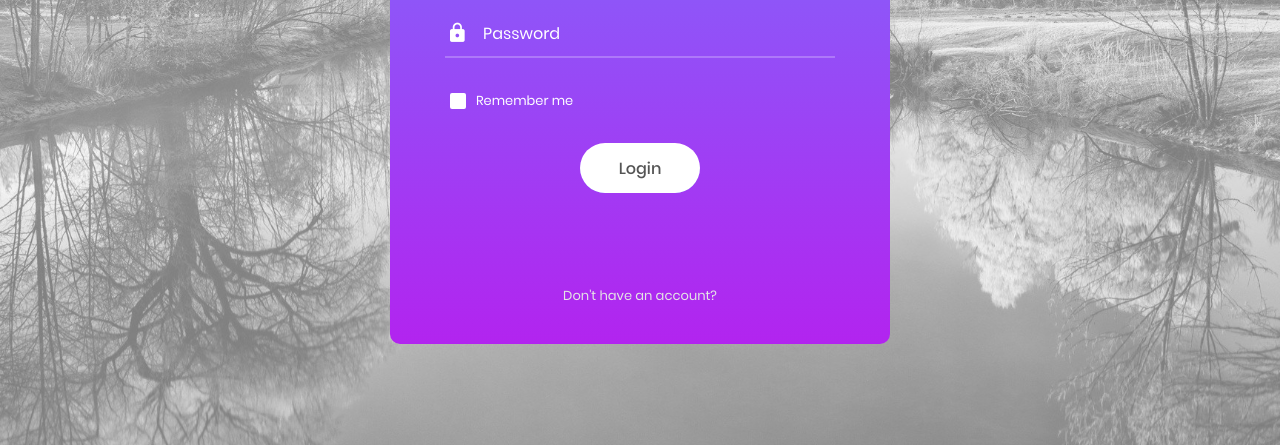
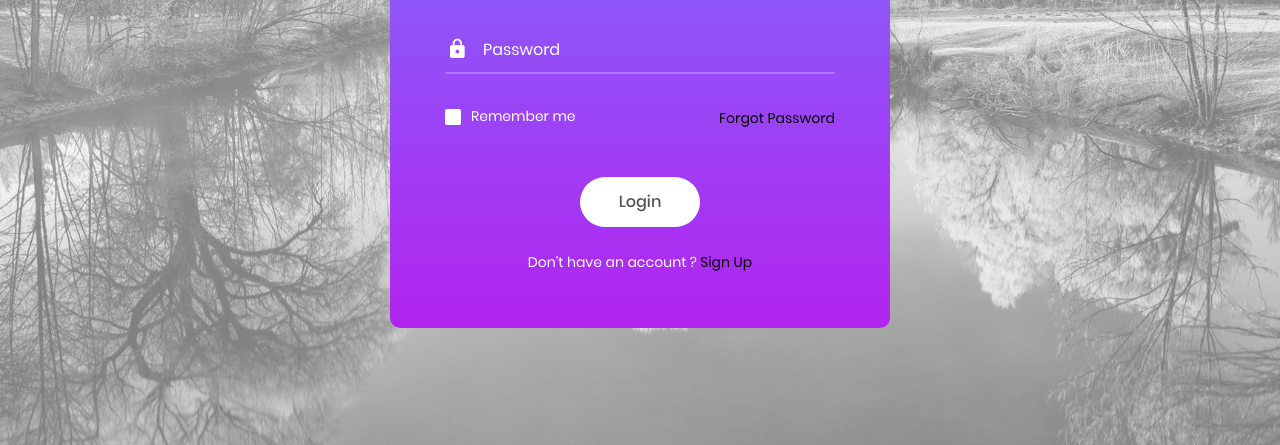
Before and after one commit to kelvinmuhindi/User-Authentication-System, a plain HTML site: page index.html in a window 1280 px wide. Shown: the part 355-800 px from the top of the page. Drawn offline with Linux system fonts and the light colour scheme.

Commit message:
add signup

```diff
--- a/css/main.css
+++ b/css/main.css
@@ -38,12 +38,12 @@ body, html {
 	font-family: Poppins-Regular, sans-serif;
 }
 
-/*---------------------------------------------*/
+/*---------------x------------------------------*/
 a {
 	font-family: Poppins-Regular;
 	font-size: 14px;
 	line-height: 1.7;
-	color: #666666;
+	color: #000000;
 	margin: 0px;
 	transition: all 0.4s;
 	-webkit-transition: all 0.4s;
@@ -69,7 +69,7 @@ p {
 	font-family: Poppins-Regular;
 	font-size: 14px;
 	line-height: 1.7;
-	color: #666666;
+	color: white;
 	margin: 0px;
 }
 
@@ -139,7 +139,7 @@ iframe {
 [ Utility ]*/
 .txt1 {
   font-family: Poppins-Regular;
-  font-size: 13px;
+  font-size: 14px;
   color: #e5e5e5;
   line-height: 1.5;
 }
@@ -151,6 +151,13 @@ iframe {
 .limiter {
   width: 100%;
   margin: 0 auto;
+}
+
+.forgot-pass {
+  position: relative;
+  top: 2px;
+  font-size: 14px;
+  box-sizing: border-box;
 }
 
 .container-login100 {
@@ -346,7 +353,7 @@ iframe {
 
 .label-checkbox100 {
   font-family: Poppins-Regular;
-  font-size: 13px;
+  font-size: 14px;
   color: #fff;
   line-height: 1.2;
 
@@ -359,7 +366,7 @@ iframe {
 .label-checkbox100::before {
   content: "\f26b";
   font-family: Material-Design-Iconic-Font;
-  font-size: 13px;
+  font-size: 14px;
   color: transparent;
 
   display: -webkit-box;
@@ -498,7 +505,7 @@ iframe {
 
   font-family: Poppins-Regular;
   color: #c80000;
-  font-size: 13px;
+  font-size: 14px;
   line-height: 1.4;
   text-align: left;
 
--- a/index.html
+++ b/index.html
@@ -39,22 +39,23 @@
 						<span class="focus-input100" data-placeholder="&#xf191;"></span>
 					</div>
 
-					<div class="contact100-form-checkbox">
-						<input class="input-checkbox100" id="ckb1" type="checkbox" name="remember-me">
+					<div class="d-sm-flex mb-5 align-items-center">
 						<label class="label-checkbox100" for="ckb1">
-							Remember me
+							<input class="input-checkbox100" id="ckb1" type="checkbox" name="remember-me">
+							<span>Remember me</span>
 						</label>
+						<span class="ml-auto"><a href="#" class="forgot-pass">Forgot Password</a></span>
 					</div>
-
 					<div class="container-login100-form-btn">
 						<button class="login100-form-btn">
 							Login
 						</button>
 					</div>
 
-					<div class="text-center p-t-90">
-						<a class="txt1" href="#">Don't have an account?</a><br>
-						<a href=""></a>
+					<div class="form-group mt-4">
+						<div class="w-100 text-center">
+							<p>Don't have an account ? <a href="#"> Sign Up</a></p>
+						</div>
 					</div>
 				</form>
 			</div>
```
Also changed, not shown: fonts/font-awesome-4.7.0/HELP-US-OUT.txt (deleted).
